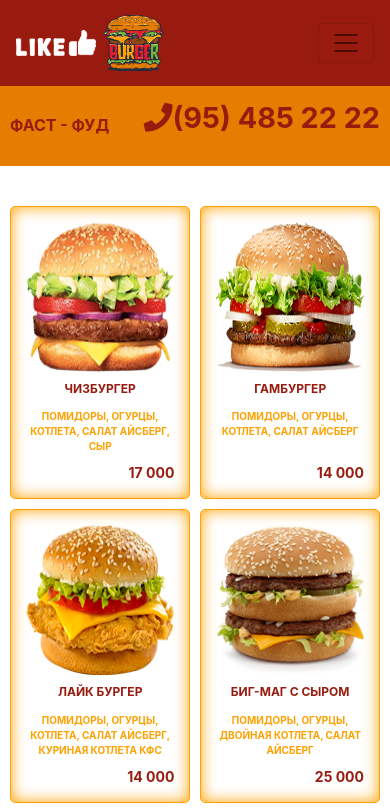
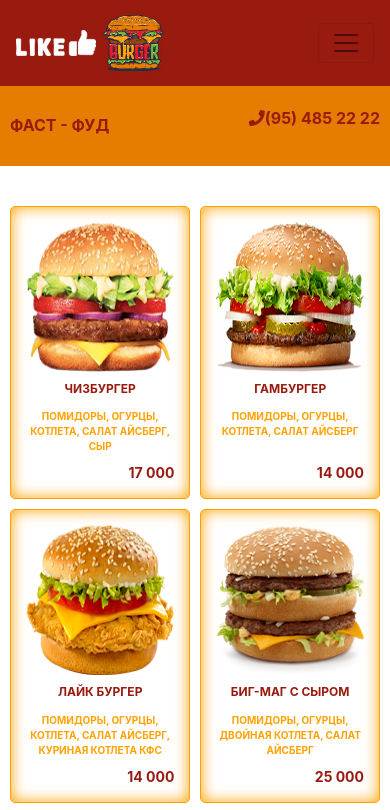
Before and after one commit to Akhrorjon-Coder/likeburger, a plain HTML site: page index.html in a window 390 px wide. Shown: the top 810 px of the page. Drawn offline with Linux system fonts and the light colour scheme.

Commit message:
...........

```diff
--- a/css/media.css
+++ b/css/media.css
@@ -21,7 +21,7 @@
         height: 86px;
     }
     /* feature-heading */
-    .food-title, .phone-number{
+    .food-title, .phone-number a{
         font-size: 1rem;
     }
     /* cards-section */
```
